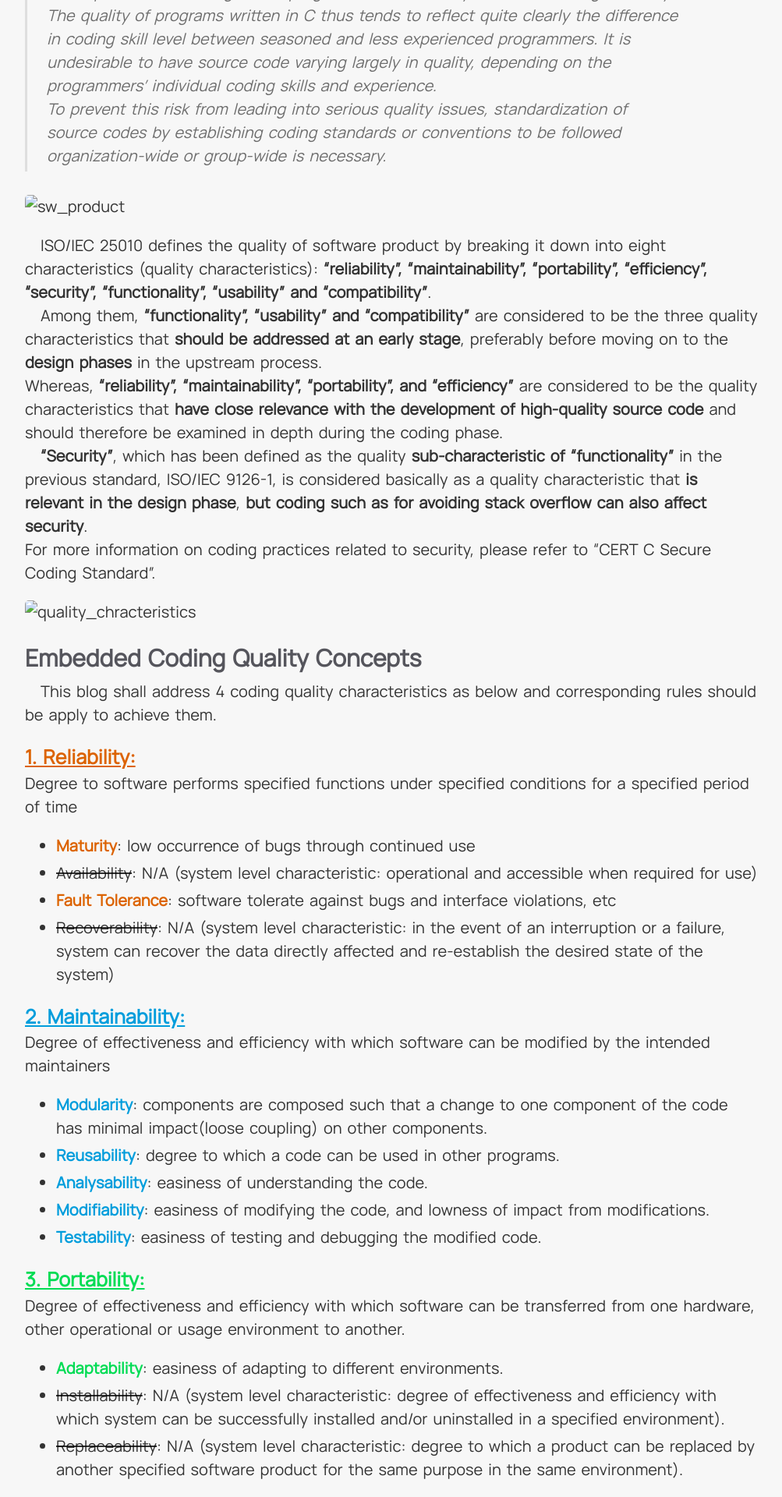
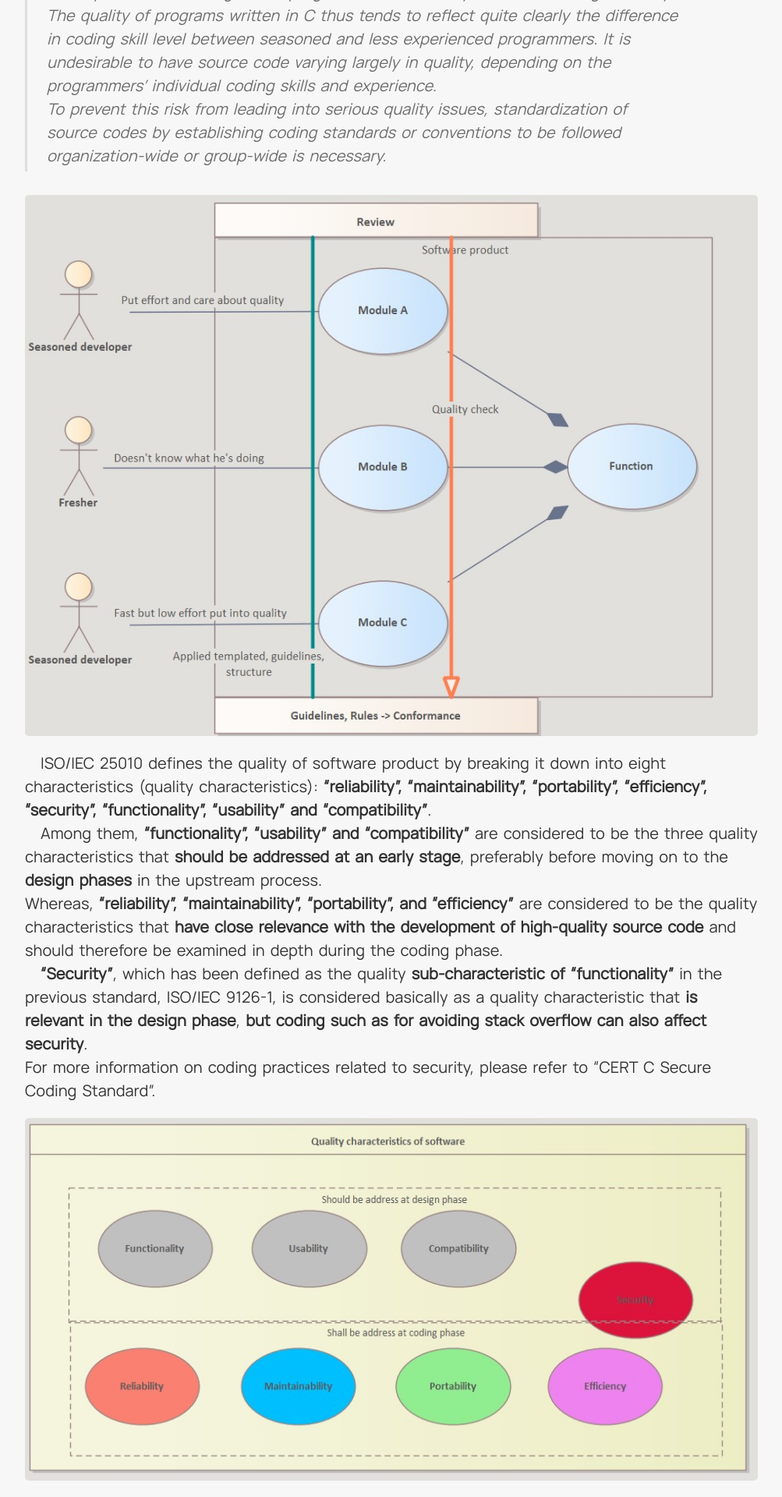
Before and after one commit to SangTDx/sangtdx.github, a Jekyll site: the page built from index.html, in a window 1280 px wide. Shown: the part 472-2392 px from the top of the page at 78% size, without its empty margins (138-1141 px from the left). Built offline with Jekyll 4.4.1, drawn with Linux system fonts in a browser that asks for light colours; the list of posts is cut into pages by our own code.

Commit message:
[fixbug] update layout of blogs img folder

```diff
--- a/_layouts/default.html
+++ b/_layouts/default.html
@@ -36,7 +36,7 @@ layout: compress
       <footer class="footer">
         <p>
           Copyright © All rights reserved. | Embedded Automotive Insights by SangTDx.
-          <a href="https://github.com/essentialenemy/noir/">Noir</a> theme for <a href="https://jekyllrb.com/">Jekyll</a> by <a href="https://essentialenemy.com/">Victor Johnson</a>
+          <br> <a href="https://github.com/essentialenemy/noir/">Noir</a> theme for <a href="https://jekyllrb.com/">Jekyll</a> by <a href="https://essentialenemy.com/">Victor Johnson</a>
           <br><a href="https://github.com/essentialenemy/noir/blob/master/LICENSE.md">Released under MIT License</a>
         </p>
       </footer>
```
Also changed, not shown: assets/img/blogs/2021_09_12/coding_quality_characteristics.jpg (renamed from assets/img/2021_09_12/coding_quality_characteristics.jpg), assets/img/blogs/2021_09_12/coding_quality_product.jpg (renamed from assets/img/2021_09_12/coding_quality_product.jpg), assets/img/blogs/2021_09_12/hsi.png (renamed from assets/img/2021_09_12/hsi.png), assets/img/blogs/2021_09_12/qualities.png (renamed from assets/img/2021_09_12/qualities.png), assets/img/blogs/2021_09_12/safety-concept.png (renamed from assets/img/2021_09_12/safety-concept.png).
